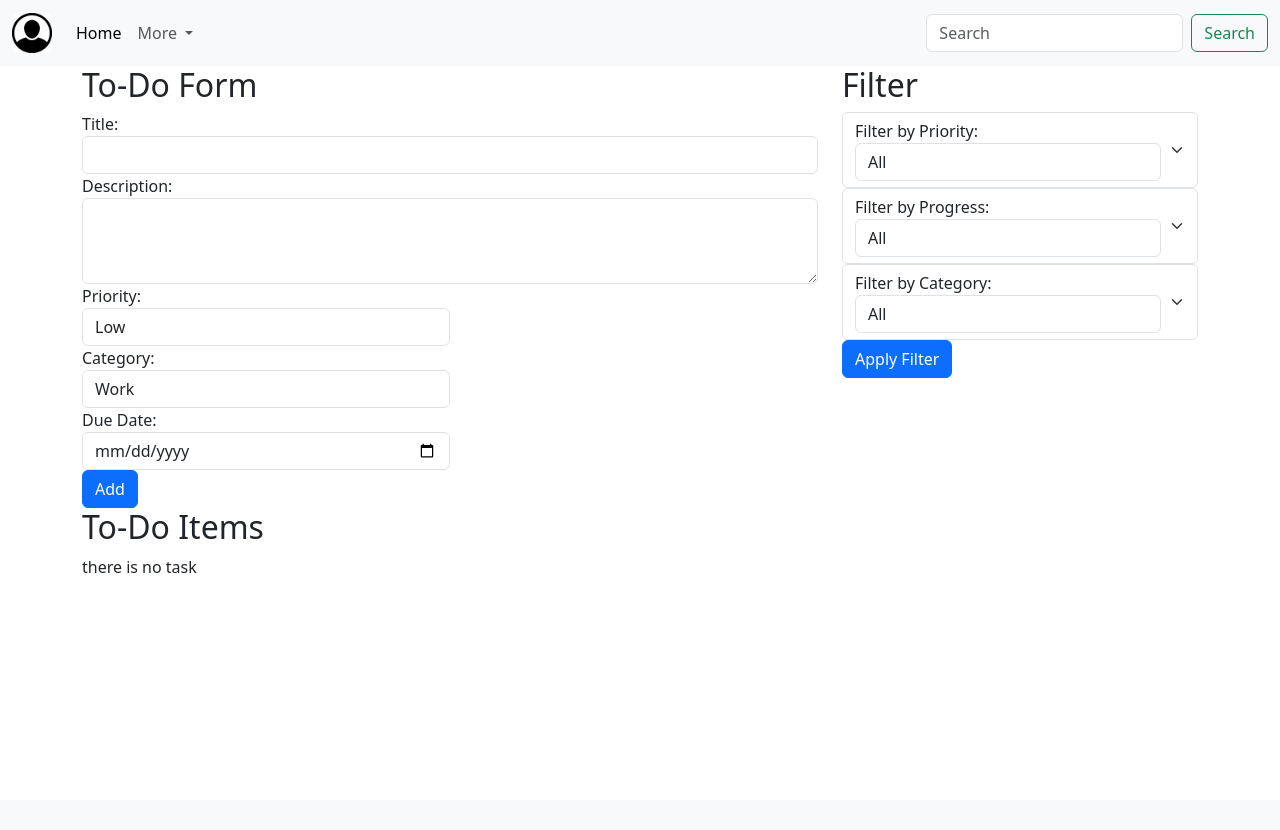
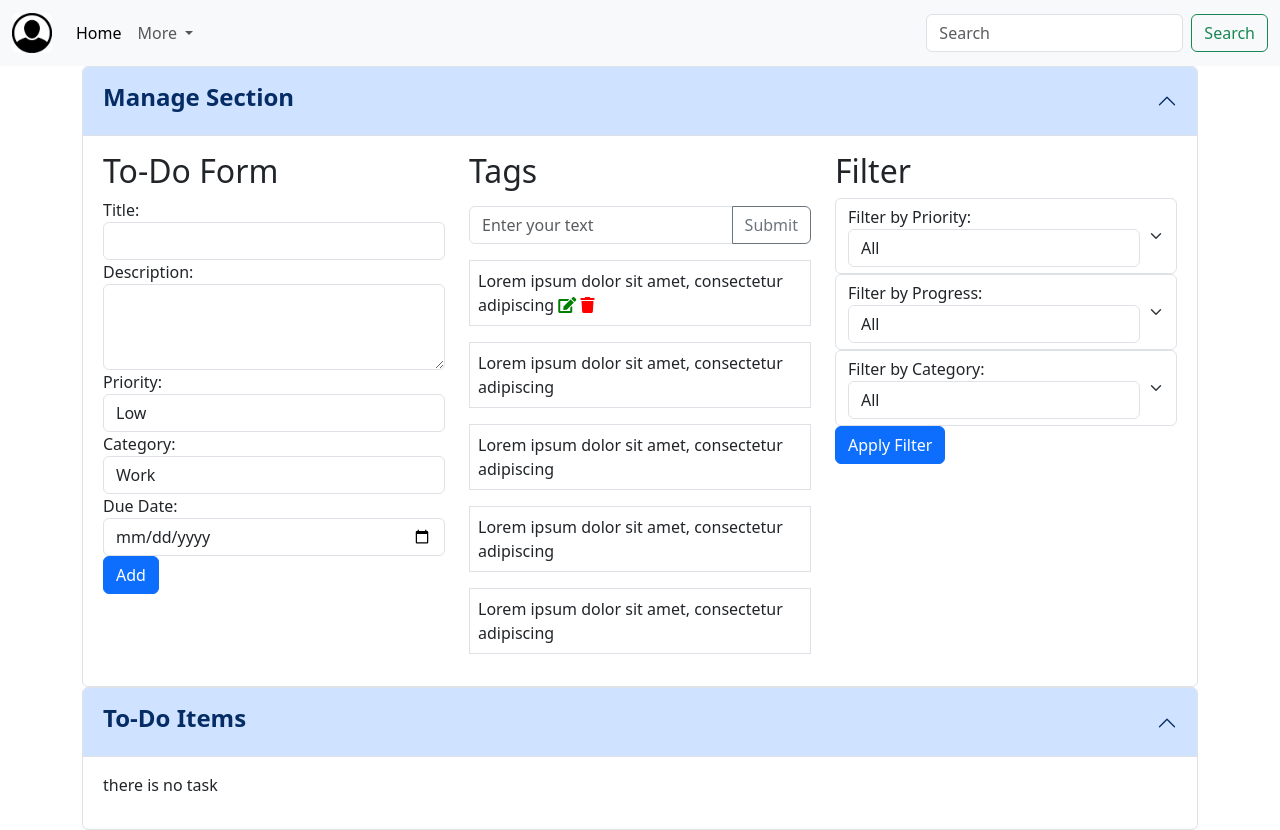
Before and after one commit to amirhusein1996/todo_list, a Django app: page /task/ in a window 1280 px wide. Before the commit the page ends 573 px from the top, so only its background shows below. Run offline with Django 4.2, Linux system fonts and the light colour scheme; the visitor is signed in with stand-in values (Sample User, id 1); data comes from the database, SQL or seed files in the repository; data that the repository does not hold is empty.

Commit message:
add accordions and also tag initail started

```diff
--- a/task/templates/task/todo.html
+++ b/task/templates/task/todo.html
@@ -5,10 +5,23 @@
 
 {% block content %}
 
-  <div class="row">
+<div class="accordion" id="accordion1">
+  <div class="accordion-item">
+    <h2 class="accordion-header" id="heading1">
+      <button class="accordion-button" type="button" data-bs-toggle="collapse" data-bs-target="#collapse1" aria-expanded="true" aria-controls="collapse1">
+          <h4><strong>Manage Section</strong></h4>
+      </button>
+    </h2>
+    <div id="collapse1" class="accordion-collapse collapse show" aria-labelledby="heading1" data-bs-parent="#accordion1">
+      <div class="accordion-body">
 
 
-<div class="col-md-8">
+
+
+                <div class="row">
+
+<!-- todo-form started -->
+<div class="col-md-4">
     <h2>To-Do Form</h2>
     <form id="todoForm">
         <div class="form-group">
@@ -18,13 +31,13 @@
         <label for="description">Description:</label>
         <textarea class="form-control" name="description" id="description" rows="3" required=""></textarea>
     </div>
-        <div class="form-row"> <div class="form-group col-md-6">
+        <div class="form-row"> <div class="form-group">
         <label for="priority">Priority:</label>
         <select class="form-control" name="priority" id="priority" required="">
             < {% for choice_value, choice_label in priority %}
             <option value="{{ choice_value }}">{{ choice_label }}</option>
         {% endfor %}
-        </select> </div> <div class="form-group col-md-6">
+        </select> </div> <div class="form-group">
         <label for="category">Category:</label>
         <select class="form-control" name="category" id="category" required="">
             {% for choice_value, choice_label in category %}
@@ -35,7 +48,7 @@
 
     </div>
 
-                <div class="form-group col-md-6 mr-3">
+                <div class="form-group">
       <label for="dueDate">Due Date:</label>
       <input type="date" class="form-control ml-2" name="deadline" id="dueDate" required="">
     </div>
@@ -43,8 +56,31 @@
         <button type="button" class="btn btn-secondary" style="display: none;">Cancel</button>
     </form>
 </div>
+  <!-- todo-form ended -->
 
 
+  <!-- tag started -->
+<div class="col-md-4">
+    <h2 class="mb-3">Tags</h2>
+   <div class="input-group mb-3">
+  <input type="text" class="form-control" placeholder="Enter your text" aria-label="Enter your text" aria-describedby="button-addon2">
+  <button class="btn btn-outline-secondary" type="button" id="button-addon2">Submit</button>
+</div>
+<p class="border p-2">Lorem ipsum dolor sit amet, consectetur adipiscing
+    <i class="fas fa-edit" style="color: #008000;"></i>
+    <i class="fa fa-solid fa-trash" style="color: #ff0000;">
+    </i>
+    </p>
+<p class="border p-2">Lorem ipsum dolor sit amet, consectetur adipiscing</p>
+<p class="border p-2">Lorem ipsum dolor sit amet, consectetur adipiscing</p>
+<p class="border p-2">Lorem ipsum dolor sit amet, consectetur adipiscing</p>
+<p class="border p-2">Lorem ipsum dolor sit amet, consectetur adipiscing</p>
+
+
+</div>
+  <!-- tag ended -->
+
+  <!--filter started-->
       <div class="col-md-4">
       <h2>Filter</h2>
 
@@ -86,15 +122,47 @@
       </div>
 
     </div>
+  <!--filter ended-->
   </div>
-  <div class="todo-list">
-  <h2>To-Do Items</h2>
-      <div class="todo-items">
 
 
+
+
+      </div>
+    </div>
+  </div>
+</div>
+
+
+
+    <div class="accordion" id="accordion2">
+  <div class="accordion-item">
+    <h2 class="accordion-header" id="heading2">
+      <button class="accordion-button" type="button" data-bs-toggle="collapse" data-bs-target="#collapse2" aria-expanded="true" aria-controls="collapse2">
+<h4><strong>To-Do Items</strong> </h4>
+      </button>
+    </h2>
+    <div id="collapse2" class="accordion-collapse collapse show" aria-labelledby="heading2" data-bs-parent="#accordion2">
+      <div class="accordion-body">
+
+
+
+
+  <div class="todo-list">
+      <div class="todo-items">
           {% include 'task/components/_todo_items.html' %}
       </div>
   </div>
+
+
+
+
+
+      </div>
+    </div>
+  </div>
+</div>
+
 {% endblock %}
 
 
```
